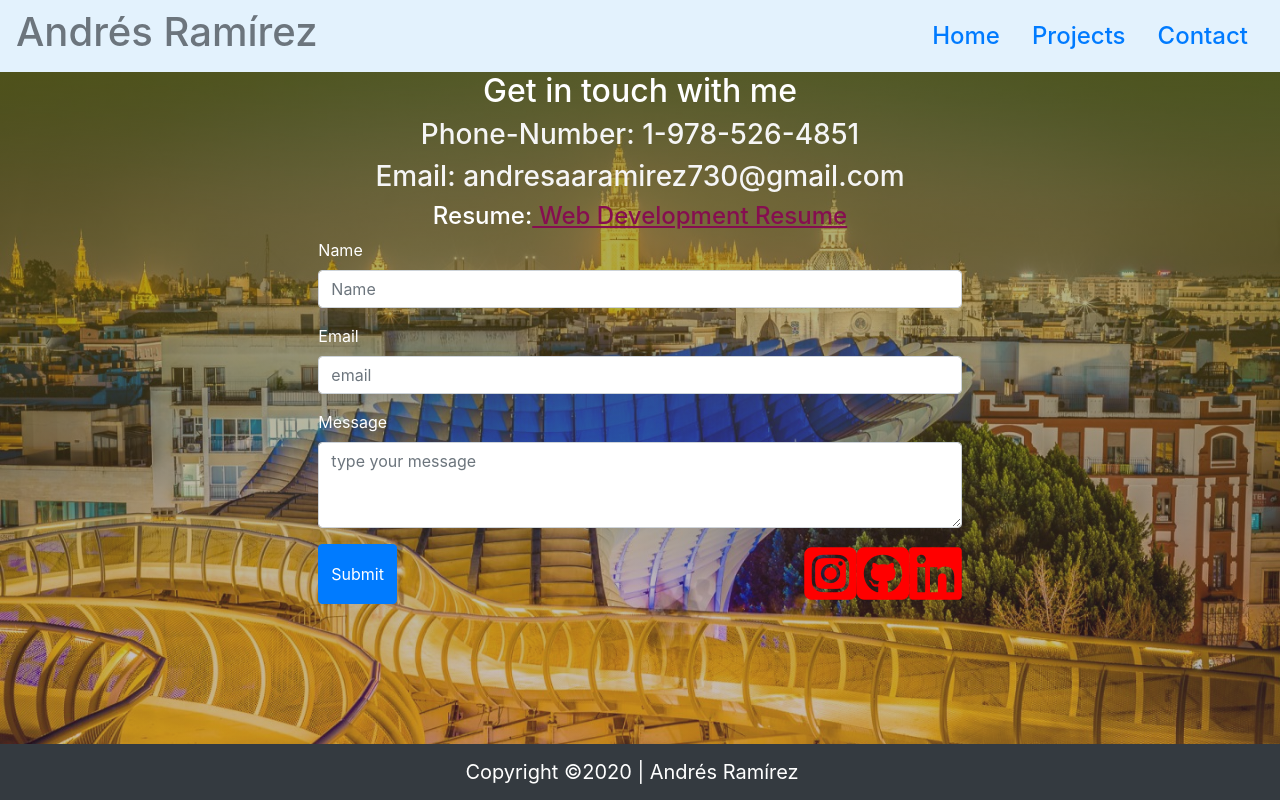
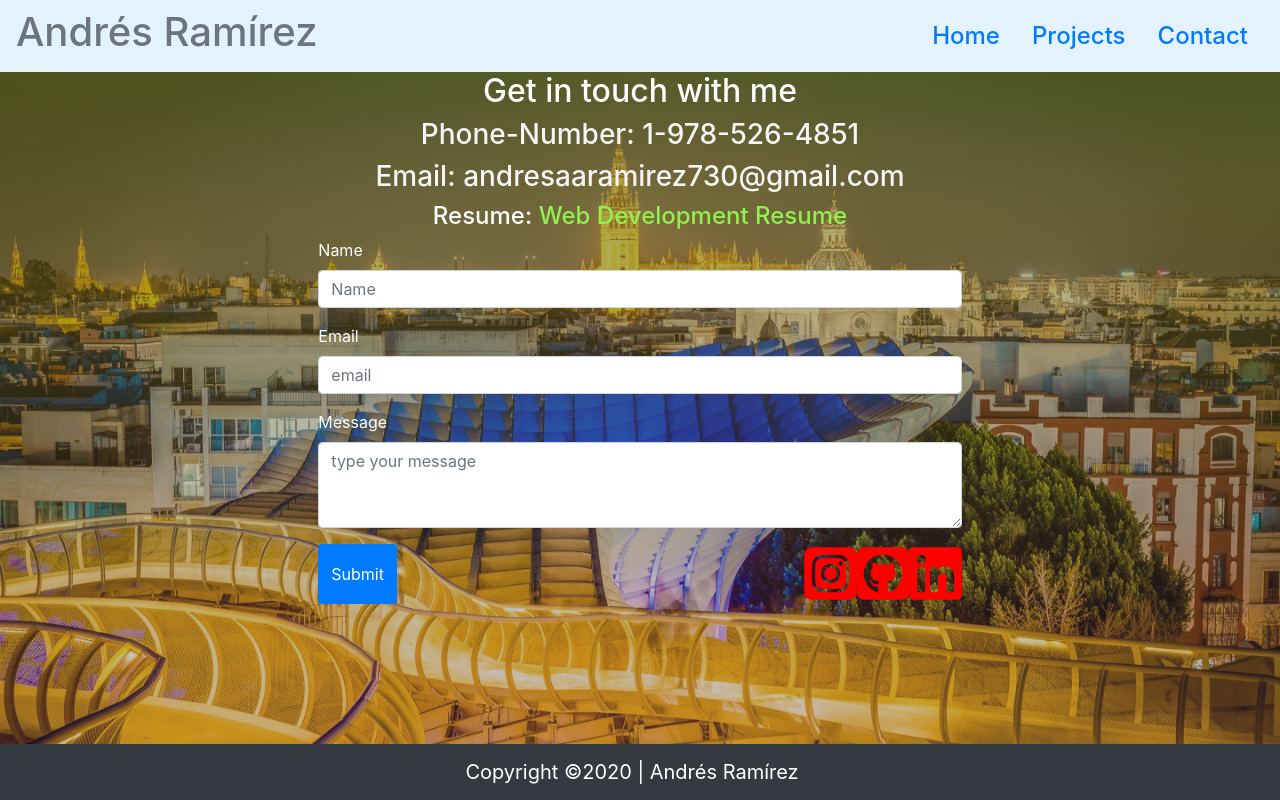
Before and after one commit to ARam2142/React-Portfolio, a React (Create React App) app: page /react-portfolio/contact in a window 1280 px wide. In both pictures the pointer is over the link "Web Development Resume". Built offline with nearby package versions, Linux system fonts and the light colour scheme.

Commit message:
changed color hover on resume link

```diff
--- a/src/components/contact/contact.css
+++ b/src/components/contact/contact.css
@@ -42,7 +42,12 @@ h4 {
 }
 
 h4 a:hover {
-    color: rgb(134, 14, 80)
+    color: rgb(144, 241, 79);
+    text-decoration: none;
+}
+
+h4 a {
+    color: rgb(255, 255, 255);
 }
 
 form {
```
